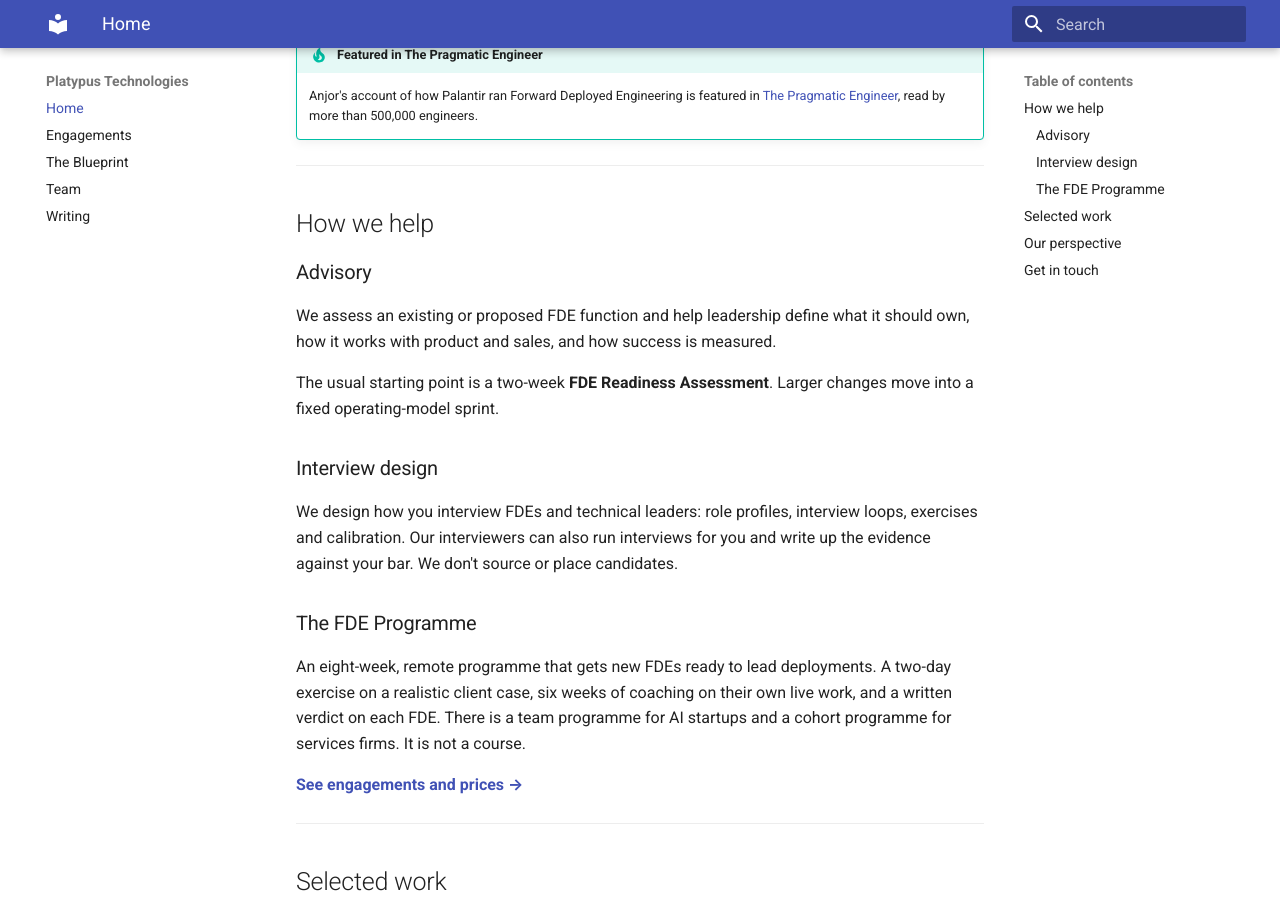
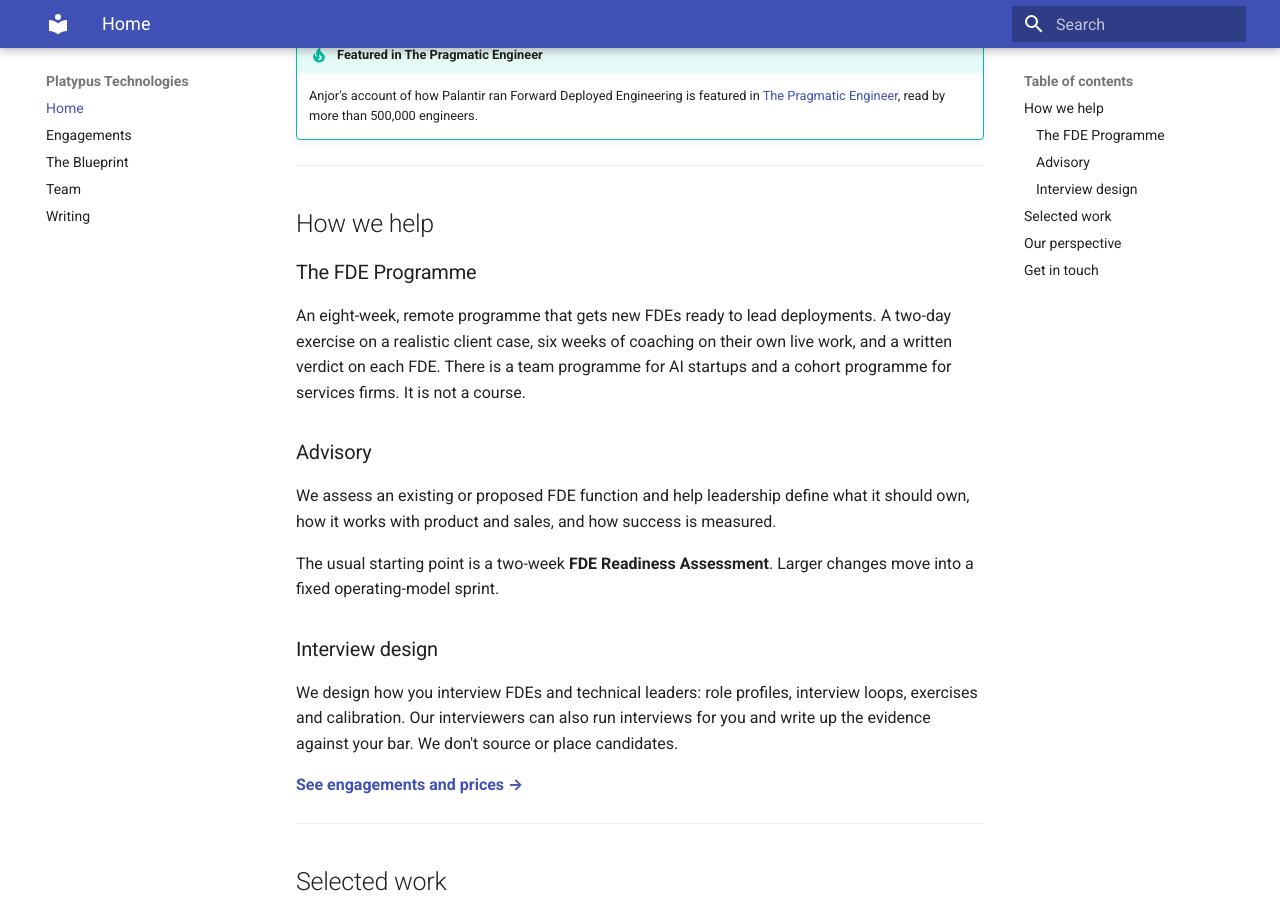
Before and after one commit to anjor/platypus-website, an MkDocs documentation site: the page built from docs/index.md, in a window 1280 px wide and 900 px high, scrolled down 375 px. Built offline with MkDocs 1.6.1 and Material for MkDocs 9.7.7, drawn with Linux system fonts in a browser that asks for light colours; part of the change alters nothing that is shown.

```diff
--- a/docs/index.md
+++ b/docs/index.md
@@ -14,6 +14,10 @@ Platypus helps leaders make that choice. Then we help them set up the operating
 
 ## How we help
 
+### The FDE Programme
+
+An eight-week, remote programme that gets new FDEs ready to lead deployments. A two-day exercise on a realistic client case, six weeks of coaching on their own live work, and a written verdict on each FDE. There is a team programme for AI startups and a cohort programme for services firms. It is not a course.
+
 ### Advisory
 
 We assess an existing or proposed FDE function and help leadership define what it should own, how it works with product and sales, and how success is measured.
@@ -23,10 +27,6 @@ The usual starting point is a two-week **FDE Readiness Assessment**. Larger chan
 ### Interview design
 
 We design how you interview FDEs and technical leaders: role profiles, interview loops, exercises and calibration. Our interviewers can also run interviews for you and write up the evidence against your bar. We don't source or place candidates.
-
-### The FDE Programme
-
-An eight-week, remote programme that gets new FDEs ready to lead deployments. A two-day exercise on a realistic client case, six weeks of coaching on their own live work, and a written verdict on each FDE. There is a team programme for AI startups and a cohort programme for services firms. It is not a course.
 
 **[See engagements and prices →](engagements.md)**
 
```
